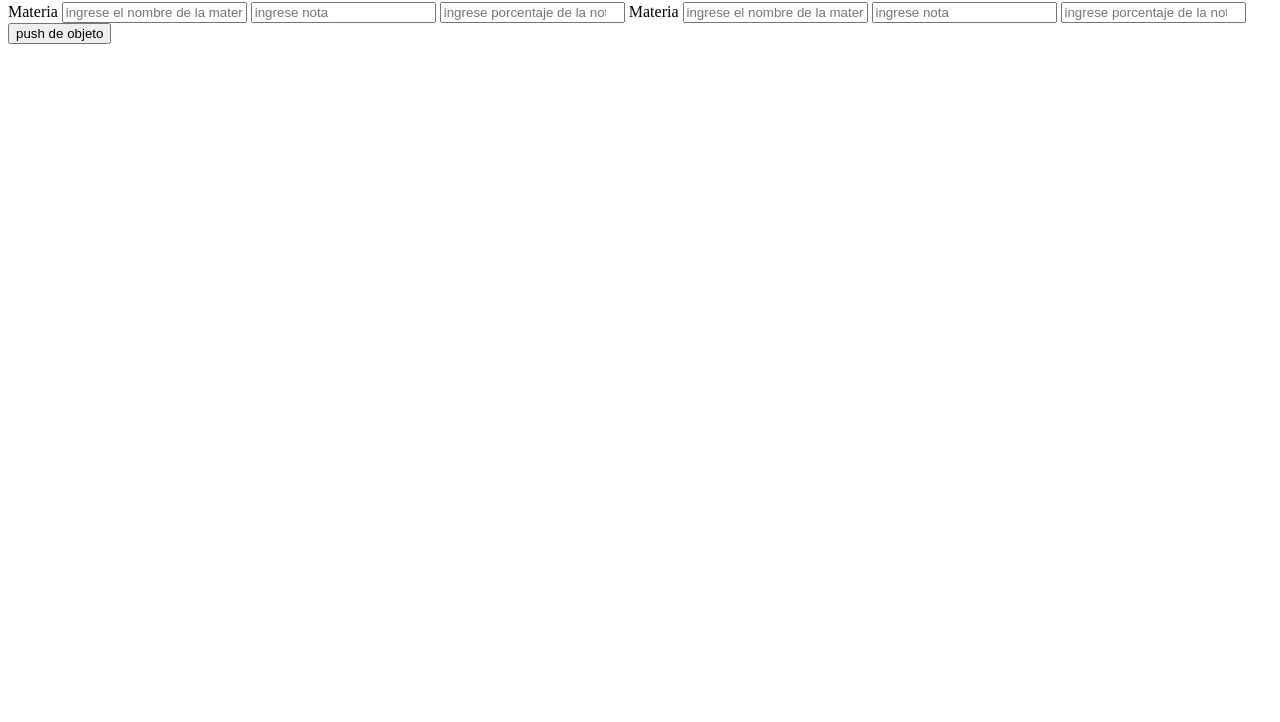
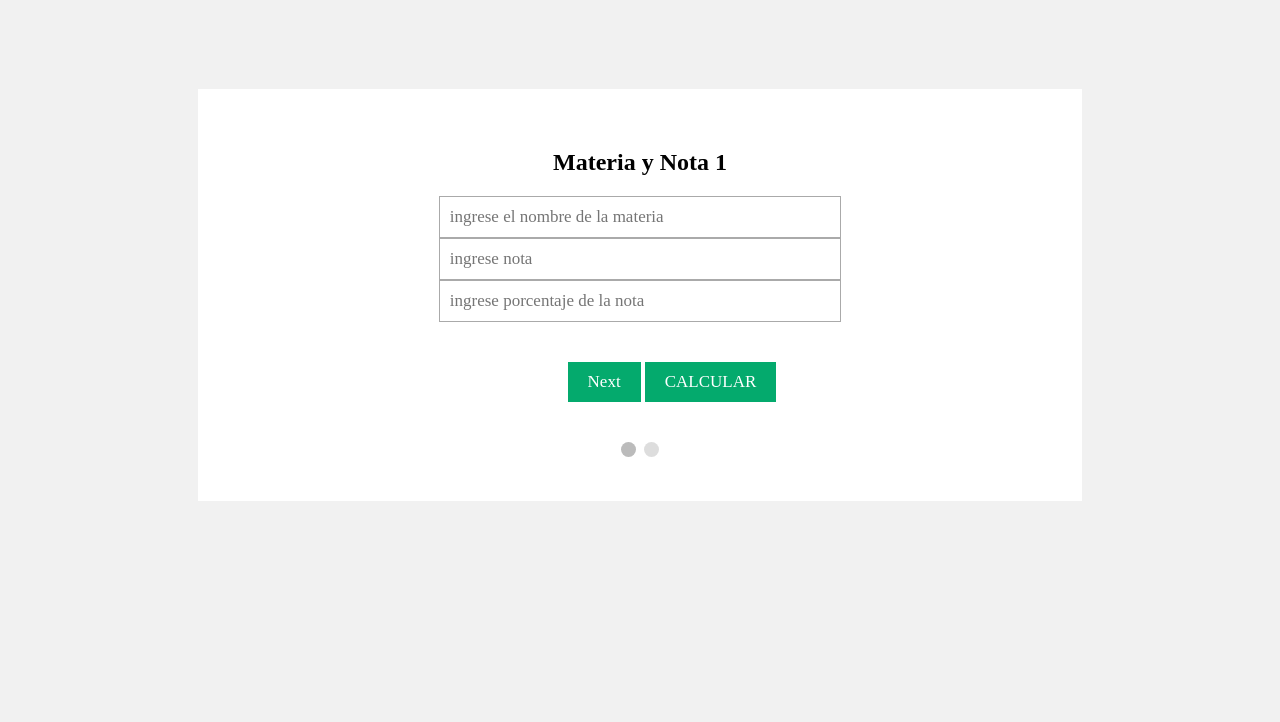
Before and after one commit to whoquendo/promedionotasacademicas, a plain HTML site: page index.html in a window 1280 px wide. Shown: the part 78-800 px from the top of the page. Drawn offline with Linux system fonts and the light colour scheme.

Commit message:
Configuracion de diseño de formulario para ingresar 2 notas

```diff
--- a/index.html
+++ b/index.html
@@ -5,27 +5,47 @@
     <meta charset="UTF-8">
     <meta http-equiv="X-UA-Compatible" content="IE=edge">
     <meta name="viewport" content="width=device-width, initial-scale=1.0">
-    <title>Document</title>
+    <link rel="stylesheet" href="./promedio.css">
+    <title>Promedio_Notas</title>
 </head>
 
 <body>
 
-    <h1>PROMEDIO NOTAS</h1>
+    <header>
+        <h1>PROMEDIO NOTAS</h1>
+    </header>
+
 
     <section>
-        <form action="">
-        <label for="inputPush">Materia</label>
+        <form action="" id="regForm">
+            <div class="tab">
+                <label for="inputPush" class="container-input"><h1>Materia y Nota 1</h1>
         <input type= "text" id="inputMat" placeholder="ingrese el nombre de la materia">
         <input type="number" id="inputNot" placeholder="ingrese nota">
         <input type="number" id="inputPorc" placeholder="ingrese porcentaje de la nota">
-
-        <label for="inputPush2">Materia</label>
+    </label>
+    </div>
+    <div class="tab">
+        <label for="inputPush2" class="container-input"><h1>Materia y Nota 2</h1>
         <input type= "text" id="inputMat2" placeholder="ingrese el nombre de la materia">
         <input type="number" id="inputNot2" placeholder="ingrese nota">
         <input type="number" id="inputPorc2" placeholder="ingrese porcentaje de la nota">
+    </label>
+    </div>
 
-        <button type="reset" onclick="pushObject()">push de objeto</button>
+        <div class="container-button">
+          <button type="button" id="prevBtn" onclick="nextPrev(-1)">Previous</button>
+          <button type="button" id="nextBtn" onclick="nextPrev(1)">Next</button>
+          <button type="button" onclick="pushObject()">CALCULAR</button>
+        </div>
+
+      <div style="text-align:center;margin-top:40px;">
+        <span class="step"></span>
+        <span class="step"></span>
+      </div>
+
     </form>
+
     </section>
 
 </body>
--- a/promedio.css
+++ b/promedio.css
@@ -0,0 +1,94 @@
+* {
+    box-sizing: border-box;
+  }
+
+  body {
+    background-color: #f1f1f1;
+  }
+
+  #regForm {
+    background-color: #ffffff;
+    margin: 100px auto;
+    font-family: Raleway;
+    padding: 40px;
+    width: 70%;
+    min-width: 300px;
+  }
+
+  header > h1 {
+    text-align: center;
+    margin-top: 30px;
+  }
+
+  label > h1 {
+    text-align: center;
+  }
+
+  .container-input {
+    display: flex;
+    flex-direction: column;
+
+  }
+
+  input {
+    display: flex;
+    padding: 10px;
+    width: 50%;
+    font-size: 17px;
+    font-family: Raleway;
+    border: 1px solid #aaaaaa;
+    align-self: center;
+  }
+
+  /* Mark input boxes that gets an error on validation: */
+  input.invalid {
+    background-color: #ffdddd;
+  }
+
+  /* Hide all steps by default: */
+  .tab {
+    display: none;
+  }
+
+  .container-button {
+    margin: 40px 0px 0px 330px;
+  }
+
+  button {
+    background-color: #04AA6D;
+    color: #ffffff;
+    border: none;
+    padding: 10px 20px;
+    font-size: 17px;
+    font-family: Raleway;
+    cursor: pointer;
+  }
+
+  button:hover {
+    opacity: 0.8;
+  }
+
+  #prevBtn {
+    background-color: #bbbbbb;
+  }
+
+  /* Make circles that indicate the steps of the form: */
+  .step {
+    height: 15px;
+    width: 15px;
+    margin: 0 2px;
+    background-color: #bbbbbb;
+    border: none;
+    border-radius: 50%;
+    display: inline-block;
+    opacity: 0.5;
+  }
+
+  .step.active {
+    opacity: 1;
+  }
+
+  /* Mark the steps that are finished and valid: */
+  .step.finish {
+    background-color: #04AA6D;
+  }
--- a/promedio.js
+++ b/promedio.js
@@ -132,3 +132,78 @@ function arrayPush(){
       );
   }
 }
+
+// js para formulario con diferentes campos
+
+var currentTab = 0; // Current tab is set to be the first tab (0)
+showTab(currentTab); // Display the current tab
+
+function showTab(n) {
+  // This function will display the specified tab of the form...
+  var x = document.getElementsByClassName("tab");
+  x[n].style.display = "block";
+  //... and fix the Previous/Next buttons:
+  if (n == 0) {
+    document.getElementById("prevBtn").style.display = "none";
+  } else {
+    document.getElementById("prevBtn").style.display = "inline";
+  }
+  if (n == (x.length - 1)) {
+    document.getElementById("nextBtn").style.display = "none";
+  } else {
+    document.getElementById("nextBtn").innerHTML = "Next";
+  }
+  //... and run a function that will display the correct step indicator:
+  fixStepIndicator(n)
+}
+
+function nextPrev(n) {
+  // This function will figure out which tab to display
+  var x = document.getElementsByClassName("tab");
+  // Exit the function if any field in the current tab is invalid:
+  if (n == 1 && !validateForm()) return false;
+  // Hide the current tab:
+  x[currentTab].style.display = "none";
+  // Increase or decrease the current tab by 1:
+  currentTab = currentTab + n;
+  // if you have reached the end of the form...
+  if (currentTab >= x.length) {
+    // ... the form gets submitted:
+    document.getElementById("regForm").submit();
+    return false;
+  }
+  // Otherwise, display the correct tab:
+  showTab(currentTab);
+}
+
+function validateForm() {
+  // This function deals with validation of the form fields
+  var x, y, i, valid = true;
+  x = document.getElementsByClassName("tab");
+  y = x[currentTab].getElementsByTagName("input");
+  // A loop that checks every input field in the current tab:
+  for (i = 0; i < y.length; i++) {
+    // If a field is empty...
+    if (y[i].value == "") {
+      // add an "invalid" class to the field:
+      y[i].className += " invalid";
+      // and set the current valid status to false
+      valid = false;
+    }
+  }
+  // If the valid status is true, mark the step as finished and valid:
+  if (valid) {
+    document.getElementsByClassName("step")[currentTab].className += " finish";
+  }
+  return valid; // return the valid status
+}
+
+function fixStepIndicator(n) {
+  // This function removes the "active" class of all steps...
+  var i, x = document.getElementsByClassName("step");
+  for (i = 0; i < x.length; i++) {
+    x[i].className = x[i].className.replace(" active", "");
+  }
+  //... and adds the "active" class on the current step:
+  x[n].className += " active";
+}
```
